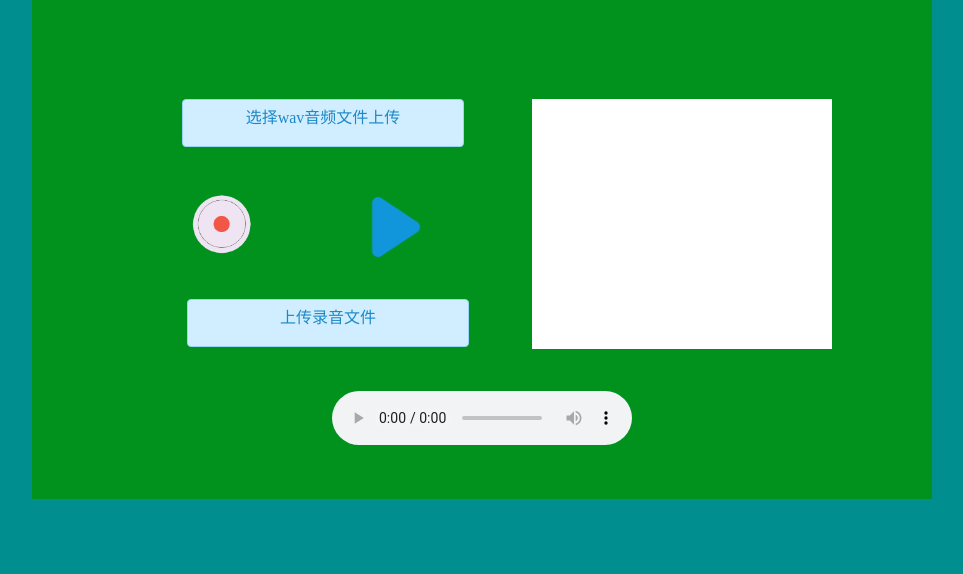
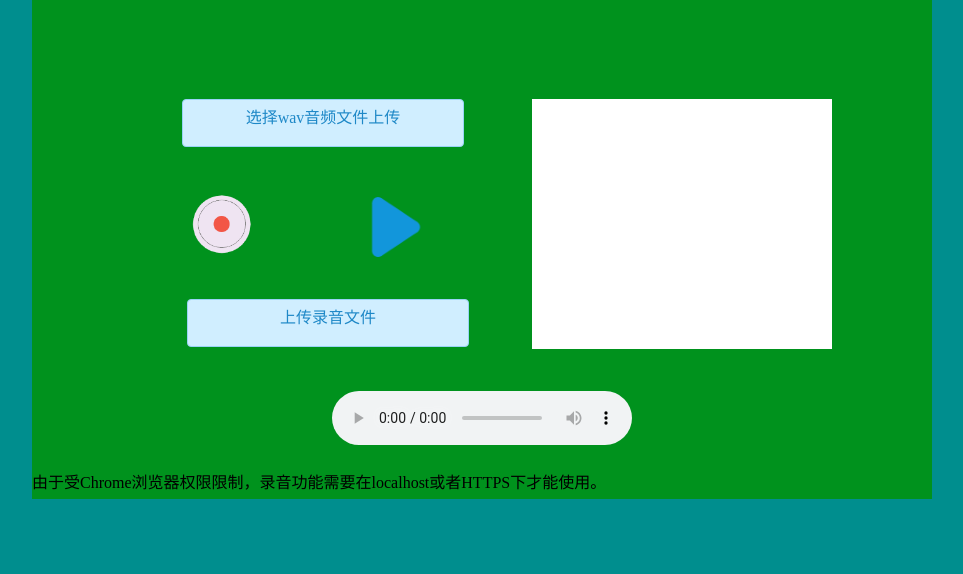
Before and after one commit to yeyupiaoling/PaddlePaddle-DeepSpeech, a Flask app: page / in a window 1280 px wide. Shown: the part 109-683 px from the top of the page, without its empty margins (158-1121 px from the left). Run offline with Flask 2, Linux system fonts and the light colour scheme; parts of the project's set-up code (start-up, migrations or seed data) failed here and were passed over.

Commit message:
更新页面

```diff
--- a/infer_server.py
+++ b/infer_server.py
@@ -13,6 +13,7 @@
 add_arg = functools.partial(add_arguments, argparser=parser)
 add_arg("host",             str,    "localhost",          "监听主机的IP地址")
 add_arg("port",             int,    5000,                 "服务所使用的端口号")
+add_arg("save_path",        str,    'dataset/upload/',    "上传音频文件的保存目录")
 add_arg('beam_size',        int,    10,     "定向搜索的大小，范围:[5, 500]")
 add_arg('num_conv_layers',  int,    2,      "卷积层数量")
 add_arg('num_rnn_layers',   int,    3,      "循环神经网络的数量")
@@ -95,7 +96,7 @@
     f = request.files['audio']
     if f:
         # 临时保存路径
-        file_path = args.save_path + f.filename
+        file_path = os.path.join(args.save_path, f.filename)
         f.save(file_path)
         try:
             start = time.time()
--- a/static/index.css
+++ b/static/index.css
@@ -94,3 +94,8 @@
     left: 250px;
     top: 178px;
 }
+
+#specification {
+    position: relative;
+    top: 370px;
+}
--- a/static/record.js
+++ b/static/record.js
@@ -142,7 +142,7 @@
         // 上传的文件名和数据
         fd.append("audio", this.getBlob());
         var xhr = new XMLHttpRequest();
-        xhr.timeout = 10000
+        xhr.timeout = 60000
         if (callback) {
             xhr.upload.addEventListener("progress", function (e) {
                 callback('uploading', e);
--- a/templates/index.html
+++ b/templates/index.html
@@ -22,9 +22,8 @@
     <div id="player">
         <audio controls autoplay></audio>
     </div>
-
+<p id="specification">由于受Chrome浏览器权限限制，录音功能需要在localhost或者HTTPS下才能使用。</p>
 </div>
-
 <script>
     var is_recording = false;
     var is_playing = false;
@@ -82,7 +81,7 @@
     }
 
     function uploadRecordAudio() {
-        recorder.upload("http://3uj5072792.wicp.vip:57994/deepspeech_recognition", function (state, e) {
+        recorder.upload("/recognition", function (state, e) {
             switch (state) {
                 case 'uploading':
                     var percentComplete = Math.round(e.loaded * 100 / e.total) + '%';
@@ -103,7 +102,7 @@
     }
 
     function uploadFile(){
-        url = "http://3uj5072792.wicp.vip:57994/deepspeech_recognition"
+        url = "/recognition"
         var input = document.createElement("input");
         input.type = "file";
         input.accept = "audio/*";
@@ -137,7 +136,7 @@
         // 上传的文件名和数据
         fd.append("audio", file);
         var xhr = new XMLHttpRequest();
-        xhr.timeout = 10000
+        xhr.timeout = 60000
         if (callback) {
             xhr.upload.addEventListener("progress", function (e) {
                 callback('uploading', e);
```
Also changed, not shown: train.py (+12 -12 lines), README.md.
